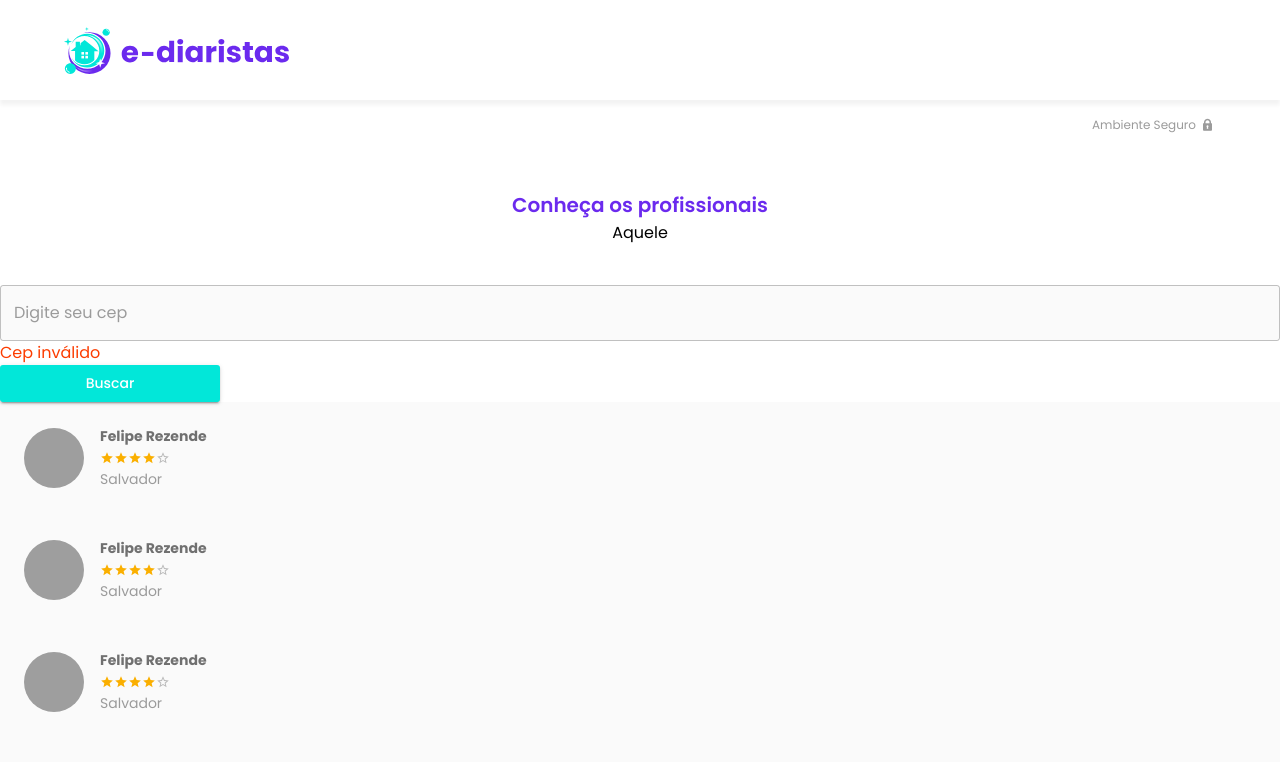
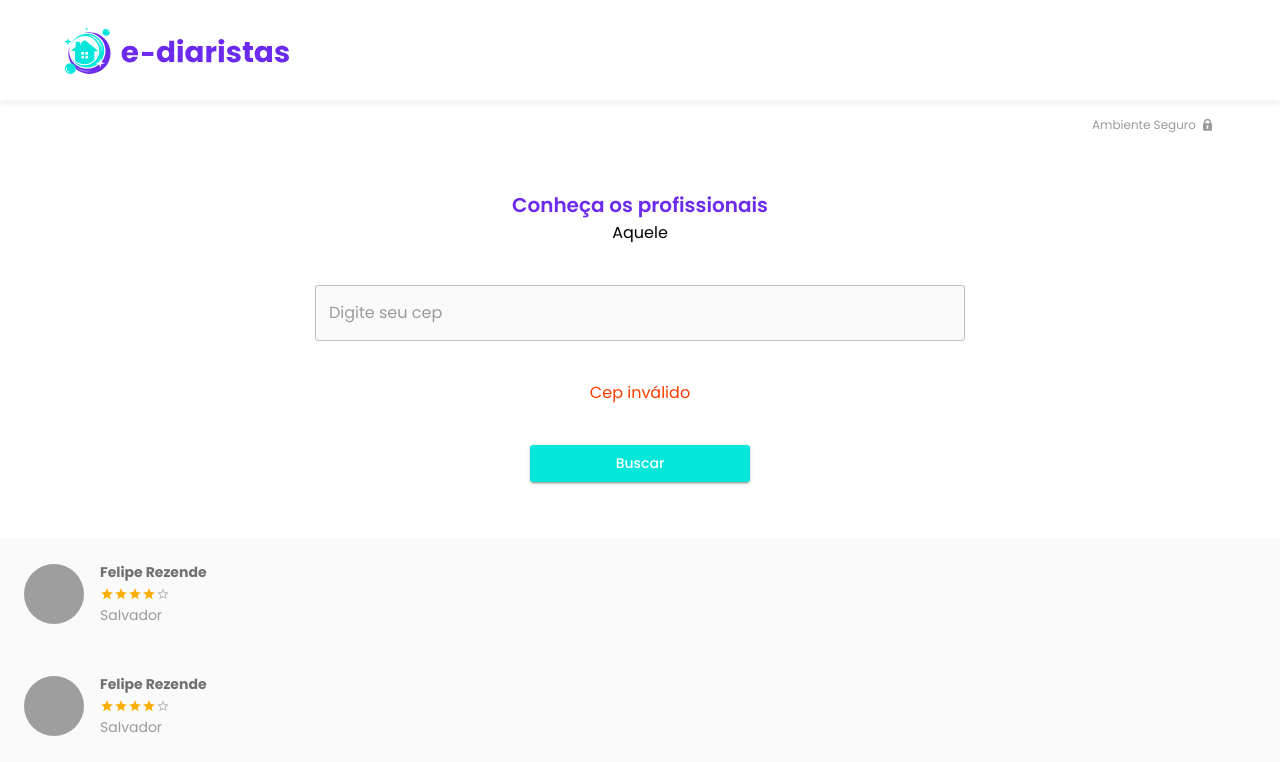
Before and after one commit to Rezende123/treinaweb-multi-stack, a Next.js app: page / in a window 1280 px wide. Shown: the top 762 px of the page. Built offline with nearby package versions, Linux system fonts and the light colour scheme; grey boxes are pictures that could not be loaded.

Commit message:
feat: Alinhamento do formulário

```diff
--- a/src/pages/index.tsx
+++ b/src/pages/index.tsx
@@ -4,6 +4,7 @@ import PageTitle from '../ui/components/data-display/PageTitle/PageTitle'
 import UseInformation from '../ui/components/data-display/UseInformation/UseInformation'
 import TextFieldMask from '../ui/components/input/TextFieldMask/TextFieldMask'
 import { Button, Typography } from '@mui/material'
+import { FormElementContainer } from '@styles/pages/index.style'
 
 const Home: NextPage = () => {
   return (
@@ -13,6 +14,7 @@ const Home: NextPage = () => {
         subtitle={"Aquele"}
         title={"Conheça os profissionais"} />
 
+      <FormElementContainer>
         <TextFieldMask
           mask={'99.999-999'}
           label={'Digite seu cep'}
@@ -27,6 +29,7 @@ const Home: NextPage = () => {
           sx={{ width: '220px' }}>
             Buscar
         </Button>
+      </FormElementContainer>
 
       <UseInformation
         name={'Felipe Rezende'}
--- /dev/null
+++ b/src/ui/styles/pages/index.style.tsx
@@ -0,0 +1,10 @@
+import { styled } from "@mui/system";
+
+export const FormElementContainer = styled('div')`
+    display: flex;
+    flex-direction: column;
+    align-items: center;
+    gap: ${({ theme }) => theme.spacing(5)};
+    max-width: 650px;
+    margin: 0 auto ${({ theme }) => theme.spacing(7)};
+`;
```
Lines whose indentation alone changed are shown as unchanged.
